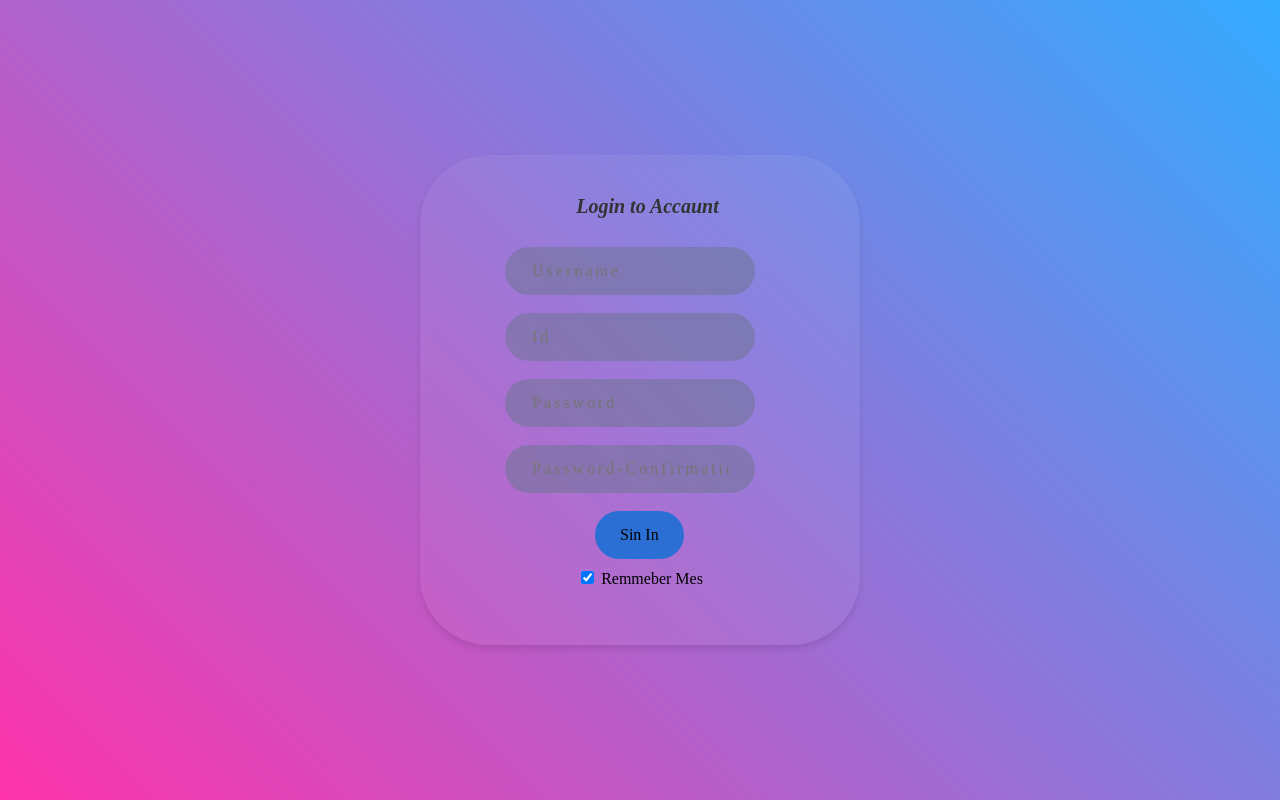
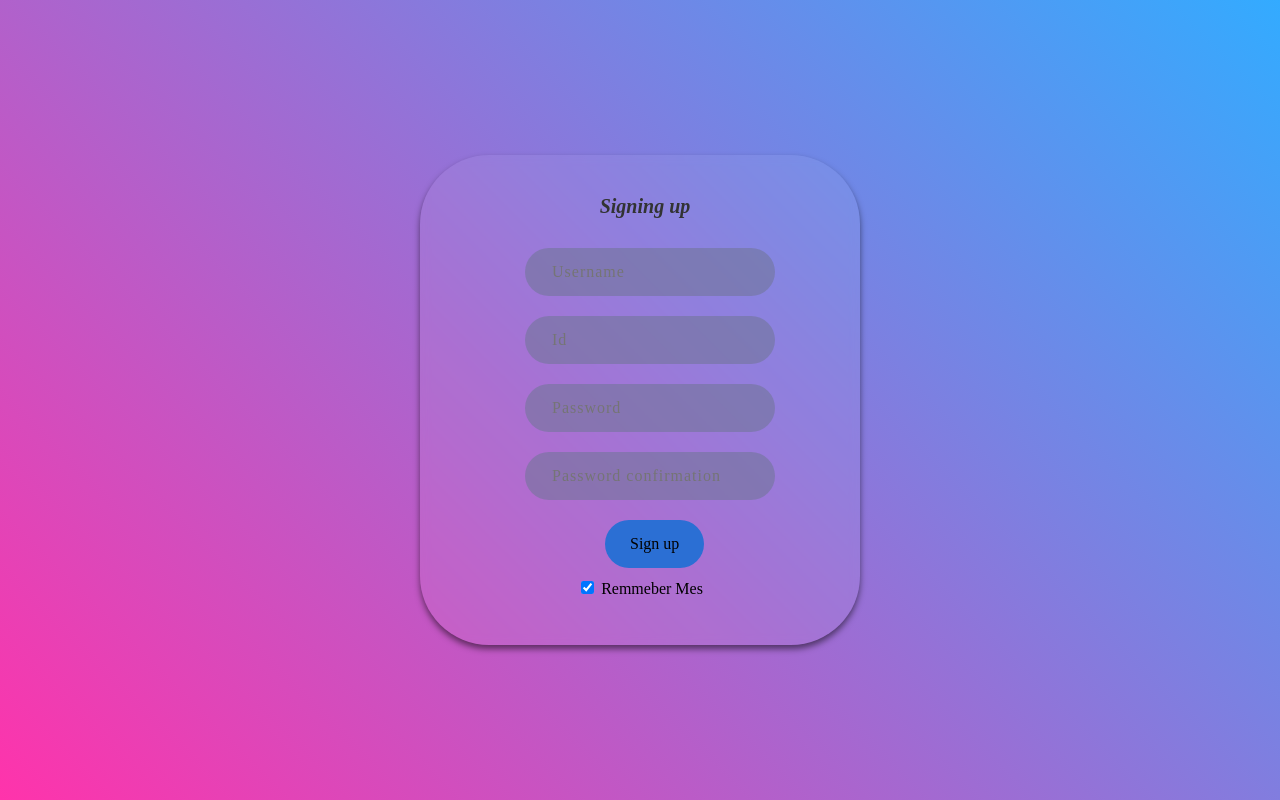
Before and after one commit to HadiNamazi/miniTelegram, a Django app: page /signup/ in a window 1280 px wide. Run offline with Django 4.2, Linux system fonts and the light colour scheme.

Commit message:
signup bug fixed & signup ui

```diff
--- a/myTelegram/base/forms.py
+++ b/myTelegram/base/forms.py
@@ -3,7 +3,13 @@ from django import forms
 from . import models
 
 class UserRegistration(ModelForm):
-    passconfirm = forms.CharField(max_length=50)
+    passconfirm = forms.CharField(max_length=50, widget=forms.TextInput(attrs={'placeholder': 'Password confirmation'}))
+
+    def __init__(self, *args, **kwargs):
+        super().__init__(*args, **kwargs)
+        self.fields['username'].widget.attrs['placeholder'] = 'Username'
+        self.fields['userId'].widget.attrs['placeholder'] = 'Id'
+        self.fields['password'].widget.attrs['placeholder'] = 'Password'
 
     class Meta:
         model = models.User
--- a/myTelegram/base/models.py
+++ b/myTelegram/base/models.py
@@ -6,8 +6,11 @@ class User(AbstractBaseUser):
     userId = models.CharField(max_length=10, blank=False, null=False, unique=True)
     contacts = models.ManyToManyField('self')
 
-    REQUIRED_FIELDS = ['userId', 'password', 'username']
+    REQUIRED_FIELDS = ['password', 'username']
     USERNAME_FIELD = 'userId'
+
+    def __str__(self):
+        return self.username
 
 class Message(models.Model):
     fromUser = models.ForeignKey(User, on_delete=models.CASCADE, related_name='fromUser')
--- a/myTelegram/base/templates/base/home.html
+++ b/myTelegram/base/templates/base/home.html
@@ -1,5 +1,11 @@
 {% extends 'main.html' %}
 
 {% block content %}
+{% if request.user.is_authenticated %}
+<p>{{request.user.username}}</p>
+{% else %}
+<p>You're not logged in</p>
+{% endif %}
+
 <h1>Home</h1>
 {% endblock content %}
--- a/myTelegram/base/templates/base/signup.html
+++ b/myTelegram/base/templates/base/signup.html
@@ -9,13 +9,16 @@
 <form action="" method="post">
   {% csrf_token %}
   <div class="from">
-    <h3>Login to Accaunt</h3>
+    <h3>Signing up</h3>
     <div class="login">
-      <input type="text" placeholder="Username">
+      {% for field in form %}
+        {{field}}
+      {% endfor %}
+      <!-- <input type="text" placeholder="Username">
       <input type="text" placeholder="Id" title="@E****">
       <input type="text" placeholder="Password" title="123-456-7895">
-      <input type="text" placeholder="Password-Confirmation" title="123-456-7895">
-      <button>Sin In</button>
+      <input type="text" placeholder="Password-Confirmation" title="123-456-7895"> -->
+      <button type="submit">Sign up</button>
     </div>
     <div class="suggests">
       <div class="remember">
--- a/myTelegram/base/urls.py
+++ b/myTelegram/base/urls.py
@@ -3,5 +3,5 @@ from . import views
 
 urlpatterns = [
     path('', views.home, name='home'),
-    path('signup/', views.sign_up, name='singup'),
+    path('signup/', views.sign_up, name='signup'),
 ]
--- a/myTelegram/base/views.py
+++ b/myTelegram/base/views.py
@@ -6,13 +6,10 @@ from django.contrib.auth import login
 from django.contrib import messages
 
 def home(req):
-    # contacts = req.user.contacts
-    # print(contacts)
     context = {}
     return render(req, 'base/home.html', context)
 
 def sign_up(req):
-    print(req.user)
     if req.user.is_authenticated:
         messages.error(req, "you're logged in already")
         return redirect('home')
--- a/myTelegram/myTelegram/settings.py
+++ b/myTelegram/myTelegram/settings.py
@@ -124,3 +124,4 @@ STATIC_URL = 'static/'
 DEFAULT_AUTO_FIELD = 'django.db.models.BigAutoField'
 
 STATICFILES_DIRS = [BASE_DIR / 'static']
+AUTH_USER_MODEL = "base.User"
--- a/myTelegram/static/styles/style.css
+++ b/myTelegram/static/styles/style.css
@@ -1,5 +1,5 @@
 @font-face{
-    src: url(font/Borel-Regular.ttf );
+    src: url("/static/fonts/Borel-Regular.ttf");
     font-family: Borel-Regular;
 }
 body{
@@ -24,22 +24,22 @@ body{
     backdrop-filter: blur(10px);
     border-radius: 69px;
     padding: 20px;
-    box-shadow: 0 4px 6px rgba(0, 0, 0, 0.1);
+    box-shadow: 0 4px 6px rgba(0.1, 0.1, 0.1, 0.5);
     width: 400px;
     height: 450px;
     display: flex;
     flex-direction: column;
     backdrop-filter: blur(5px);
-    /* border-radius: 5px; */
+    /* border: 2px solid #ff00ff;  */
     align-items: center;
 }
 .from h3{
     font-family: EduSABeginner-VariableFont;
     font-size: 20px;
     font-style: italic;
-    font-weight: 55px;
+    font-weight: 50px;
     color:rgb(50, 51, 51);
-    text-indent: 15px;
+    text-indent: 10px;
 }
 .from .login{
     display: inline;
@@ -47,23 +47,29 @@ body{
     width: 85%;
 }
 .login input , button{
-    margin: 9px;
-    margin-left: 35px;
+    margin: 10px;
+    margin-left: 55px;
     padding: 15px 25px;
     border: none;
     outline: none;
-    border-radius: 115px;
+    border-radius: 125px;
     font-size: 16px;
 }
 .login input{
     background-color:rgba(113, 118, 150, 0.571) ;
     color: rgb(240, 255, 241);
     font-family: poppins;
-    letter-spacing: 3px;
+    letter-spacing: 1px;
     text-indent: 2px;
 }
 .login button{
     font-family: EduSABeginner-VariableFont;
-    margin-left: 125px;
+    margin-left: 135px;
     background-color: rgb(43, 111, 212);
+
 }
+.suggests a{
+    border: 2px solid;
+    border-radius: 12px;
+
+}
--- a/myTelegram/templates/main.html
+++ b/myTelegram/templates/main.html
@@ -16,13 +16,13 @@
 <body>
 
     <!-- flash messages -->
-    {% if messages %}
+    <!-- {% if messages %}
     <ul class="messages">
         {% for message in messages %}
         <li>{{ message }}</li>
         {% endfor %}
     </ul>
-    {% endif %}
+    {% endif %} -->
 
     {% block content %}
     {% endblock content %}
```
Also changed, not shown: myTelegram/base/migrations/0001_initial.py, myTelegram/static/fonts/Borel-Regular.ttf (added), myTelegram/static/fonts/EduSABeginner-VariableFont_wght.ttf (added).
